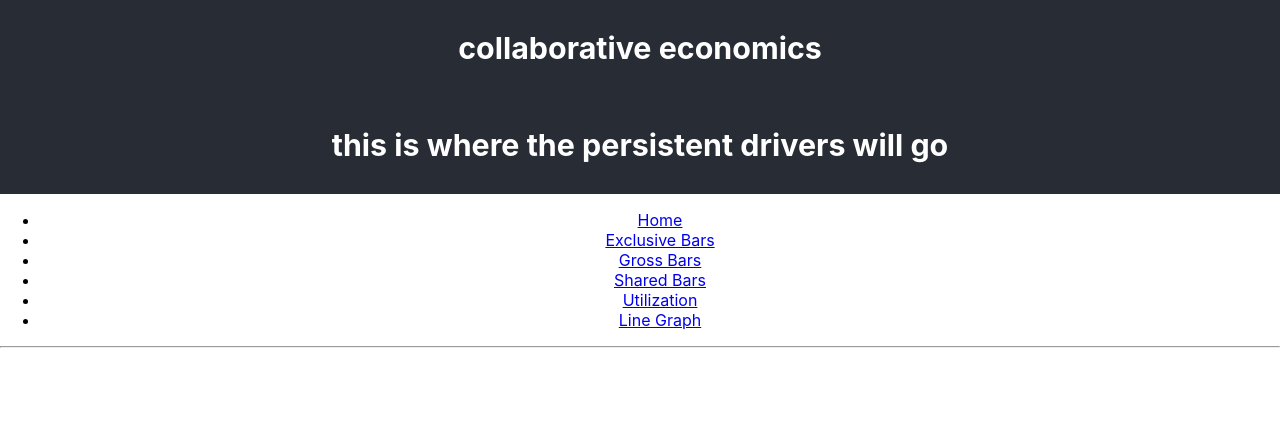
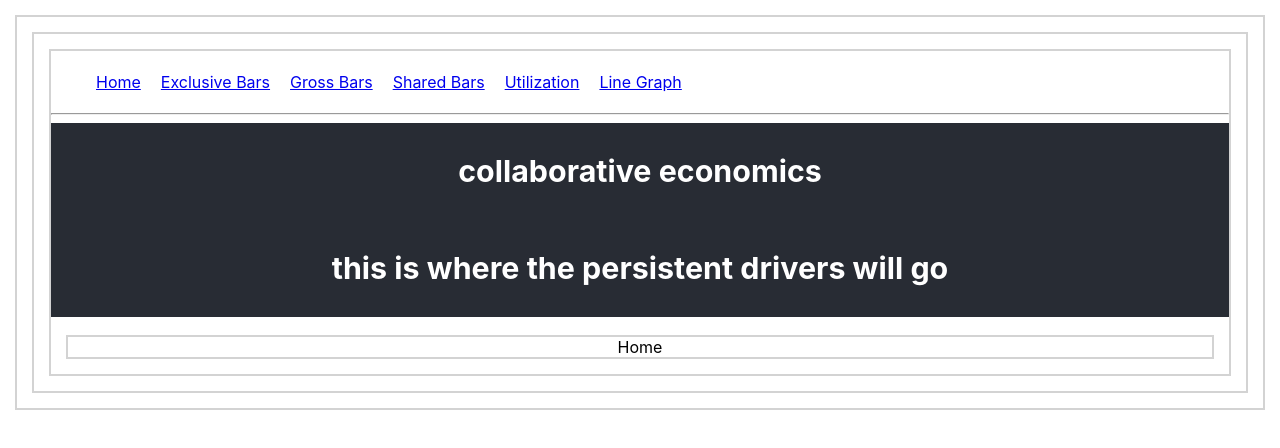
Before and after one commit to inanimatedObjects/collaborative-economics, a React (Create React App) app: page / in a window 1280 px wide. Shown: the top 448 px of the page. Built offline with nearby package versions, Linux system fonts and the light colour scheme.

Commit message:
basic UI structure

```diff
--- a/src/App.css
+++ b/src/App.css
@@ -23,3 +23,21 @@ svg {
 p {
   margin: 10;
 }
+
+ul {
+    list-style-type: none;
+    overflow: hidden;
+}
+
+li {
+    float: left;
+    display: block;
+    text-align: center;
+    padding: 5px;
+    margin-right: 10px;
+}
+
+div {
+    margin: 15px;
+    border: 2px solid lightgray;
+}
--- a/src/App.js
+++ b/src/App.js
@@ -1,16 +1,64 @@
 import React, { Component } from 'react';
+import { BrowserRouter as Router, Route, Link } from "react-router-dom";
 import './App.css';
-import Home from './components/Home.js'
+import Home from './components/Home.js';
+import ExclusiveBars from './components/ExclusiveBars.js';
+import GrossBars from './components/GrossBars.js';
+import LineGraph from './components/LineGraph.js';
+import SharedBars from './components/SharedBars.js';
+import Utilization from './components/Utilization.js';
 
 class App extends Component {
+    state = {
+        pageName: this.updatePageName
+    }
+
+    updatePageName = (e) => {
+        this.setState({pageName: e.target.value});
+    }
+
   render() {
     return (
       <div className="App">
-        <header className="App-header">
+      <Router>
+        <div>
+          <ul>
+            <li>
+              <Link to="/">Home</Link>
+            </li>
+            <li>
+              <Link to="/ExclusiveBars">Exclusive Bars</Link>
+            </li>
+            <li>
+              <Link to="/GrossBars">Gross Bars</Link>
+            </li>
+            <li>
+              <Link to="/SharedBars">Shared Bars</Link>
+            </li>
+            <li>
+              <Link to="/Utilization">Utilization</Link>
+            </li>
+            <li>
+              <Link to="/LineGraph">Line Graph</Link>
+            </li>
+          </ul>
+
+          <hr />
+          <header className="App-header">
           <h3> collaborative economics </h3>
           <h3> this is where the persistent drivers will go </h3>
-        </header>
-        <Home />
+          </header>
+          <h3 className="pageName">{this.state.pageName}</h3>
+          <Route path="/" component={Home} />
+          <Route path="/ExclusiveBars" component={ExclusiveBars} />
+          <Route path="/GrossBars" component={GrossBars} />
+          <Route path="/SharedBars" component={SharedBars} />
+          <Route path="/Utilization" component={Utilization} />
+          <Route path="/LineGraph" component={LineGraph} />
+        </div>
+      </Router>
+
+
       </div>
     );
   }
--- a/src/components/Home.js
+++ b/src/components/Home.js
@@ -1,10 +1,5 @@
 import React, { Component } from 'react';
-import { BrowserRouter as Router, Route, Link } from "react-router-dom";
-import ExclusiveBars from './ExclusiveBars.js';
-import GrossBars from './GrossBars.js';
-import LineGraph from './LineGraph.js';
-import SharedBars from './SharedBars.js';
-import Utilization from './Utilization.js';
+
 
 export default class Home extends Component {
   constructor() {
@@ -12,43 +7,14 @@ export default class Home extends Component {
     this.state = {
       boatCost: 25000,
       houseCost: 200000,
+      pageName: "Home"
     };
   }
 
+
   render() {
     return(
-      <Router>
-        <div>
-          <ul>
-            <li>
-              <Link to="/">Home</Link>
-            </li>
-            <li>
-              <Link to="/ExclusiveBars">Exclusive Bars</Link>
-            </li>
-            <li>
-              <Link to="/GrossBars">Gross Bars</Link>
-            </li>
-            <li>
-              <Link to="/SharedBars">Shared Bars</Link>
-            </li>
-            <li>
-              <Link to="/Utilization">Utilization</Link>
-            </li>
-            <li>
-              <Link to="/LineGraph">Line Graph</Link>
-            </li>
-          </ul>
-
-          <hr />
-
-          <Route path="/ExclusiveBars" component={ExclusiveBars} />
-          <Route path="/GrossBars" component={GrossBars} />
-          <Route path="/SharedBars" component={SharedBars} />
-          <Route path="/Utilization" component={Utilization} />
-          <Route path="/LineGraph" component={LineGraph} />
-        </div>
-      </Router>
+        <div>{this.state.pageName}</div>
     )
   }
 }
```
